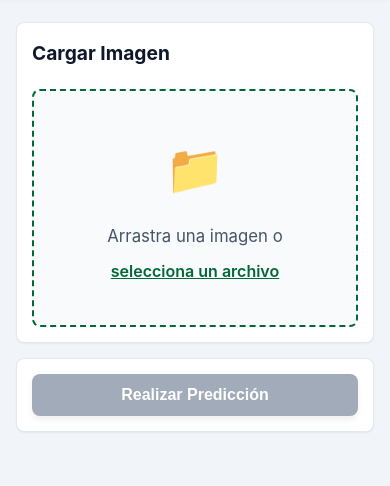
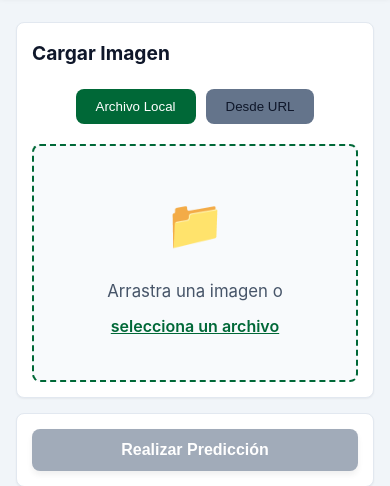
Before and after one commit to LionVz/detector-manos-svmv, a Flask app: page / in a window 390 px wide. Shown: the part 86-572 px from the top of the page. Run offline with Flask 3, Linux system fonts and the light colour scheme; parts of the project's set-up code (start-up, migrations or seed data) failed here and were passed over.

Commit message:
feat: Add MobileNet trained model for hand detection

```diff
--- a/app.py
+++ b/app.py
@@ -4,33 +4,44 @@ import uuid
 import pickle
 import cv2
 import numpy as np
-from skimage.feature import hog
+import urllib.request
+import tensorflow as tf
+from tensorflow.keras.applications.mobilenet_v2 import preprocess_input
+from flask_cors import CORS
 
 app = Flask(__name__)
+CORS(app)
 app.config["UPLOAD_FOLDER"] = "uploads"
 os.makedirs(app.config["UPLOAD_FOLDER"], exist_ok=True)
 
-# Cargar tu modelo .p
-with open("modelo_manos_svm.p", "rb") as f:
+# Cargar el modelo MobileNet .p
+with open("mobilenet_manos_model.p", "rb") as f:
     modelo = pickle.load(f)
 
-# Preprocesamiento EXACTO (como entrenaste)
+# Inicializar un dummy predict para forzar la carga del grafo en el hilo principal
+try:
+    _ = modelo.predict(np.zeros((1, 224, 224, 3)))
+except Exception as e:
+    print("Dummy predict failed, no problem:", e)
+
+# Preprocesamiento EXACTO para MobileNet
 def extract_features(image_path: str) -> np.ndarray:
-    img = cv2.imread(image_path, cv2.IMREAD_GRAYSCALE)
+    # 1. Leer imagen en color BGR
+    img = cv2.imread(image_path)
     if img is None:
         raise ValueError("No se pudo leer la imagen. Usa JPG/PNG/WEBP/BMP.")
 
-    img = cv2.resize(img, (128, 128))
-    img = img.astype(np.float32) / 255.0
+    # 2. Convertir BGR a RGB
+    img = cv2.cvtColor(img, cv2.COLOR_BGR2RGB)
 
-    feat = hog(
-        img,
-        orientations=16,
-        pixels_per_cell=(5, 5),
-        cells_per_block=(2, 2),
-        block_norm="L2-Hys"
-    )
-    return feat
+    # 3. Redimensionar a (224, 224) para MobileNet
+    img = cv2.resize(img, (224, 224))
+
+    # 4. Preprocesamiento específico de MobileNetV2 (-1 a 1)
+    img_array = np.expand_dims(img, axis=0) # Shape: (1, 224, 224, 3)
+    img_preprocessed = preprocess_input(img_array)
+
+    return img_preprocessed
 
 @app.route("/", methods=["GET"])
 def home():
@@ -38,40 +49,61 @@ def home():
 
 @app.route("/predict", methods=["POST"])
 def predict():
-    if "image" not in request.files:
-        return jsonify({"error": "No se envió el archivo (campo 'image')."}), 400
+    # 1. Comprobar si se envió una URL
+    if "image_url" in request.form and request.form["image_url"].strip() != "":
+        image_url = request.form["image_url"].strip()
+        try:
+            # Añadir headers para simular un navegador real y evitar errores 403 Forbidden
+            req = urllib.request.Request(
+                image_url,
+                data=None,
+                headers={
+                    'User-Agent': 'Mozilla/5.0 (Windows NT 10.0; Win64; x64) AppleWebKit/537.36 (KHTML, like Gecko) Chrome/120.0.0.0 Safari/537.36'
+                }
+            )
 
-    file = request.files["image"]
-    if not file or file.filename.strip() == "":
-        return jsonify({"error": "No seleccionaste ningún archivo."}), 400
+            # Obtener extensión de la URL o usar .jpg por defecto
+            ext = os.path.splitext(image_url)[1].lower()
+            if ext not in [".jpg", ".jpeg", ".png", ".webp", ".bmp"]:
+                ext = ".jpg" # Asumir jpg si no tiene extensión clara en la url
 
-    ext = os.path.splitext(file.filename)[1].lower()
-    if ext not in [".jpg", ".jpeg", ".png", ".webp", ".bmp"]:
-        return jsonify({"error": "Formato no soportado. Usa JPG/PNG/WEBP/BMP."}), 400
+            filename = f"{uuid.uuid4().hex}{ext}"
+            path = os.path.join(app.config["UPLOAD_FOLDER"], filename)
 
-    filename = f"{uuid.uuid4().hex}{ext}"
-    path = os.path.join(app.config["UPLOAD_FOLDER"], filename)
-    file.save(path)
+            with urllib.request.urlopen(req, timeout=10) as response, open(path, 'wb') as out_file:
+                data = response.read()
+                out_file.write(data)
+
+        except Exception as e:
+            print("ERROR DESCARGANDO URL:", e)
+            return jsonify({"error": "No se pudo descargar la imagen desde la URL proporcionada."}), 400
+
+    # 2. Comprobar si se envió un archivo local
+    elif "image" in request.files and request.files["image"].filename.strip() != "":
+        file = request.files["image"]
+        ext = os.path.splitext(file.filename)[1].lower()
+        if ext not in [".jpg", ".jpeg", ".png", ".webp", ".bmp"]:
+            return jsonify({"error": "Formato no soportado. Usa JPG/PNG/WEBP/BMP."}), 400
+
+        filename = f"{uuid.uuid4().hex}{ext}"
+        path = os.path.join(app.config["UPLOAD_FOLDER"], filename)
+        file.save(path)
+
+    else:
+        return jsonify({"error": "No se envió ninguna imagen ni URL."}), 400
 
     try:
-        feat = extract_features(path)
+        img_preprocessed = extract_features(path)
 
-        # ✅ Si el modelo tiene probas, úsalo (mejor)
-        if hasattr(modelo, "predict_proba"):
-            proba = modelo.predict_proba([feat])[0]
-            idx = int(np.argmax(proba))
-            conf = float(np.max(proba))
-            pred_class = int(modelo.classes_[idx])
+        # Hacer predicción con Keras
+        proba = modelo.predict(img_preprocessed)[0] # Shape: (2,)
 
-        else:
-            # ✅ fallback: decision_function -> prob aproximada
-            decision = float(modelo.decision_function([feat])[0])
-            pred_class = int(modelo.predict([feat])[0])
-            conf = float(1.0 / (1.0 + np.exp(-abs(decision))))  # 0..1
+        # Obtener clase con mayor probabilidad
+        idx = int(np.argmax(proba))
+        conf = float(np.max(proba))
 
-        # ✅ Mapeo correcto según tu entrenamiento
-        # 0 = ManoAbierta, 1 = ManoCerrada
-        classification = "Abierta" if pred_class == 0 else "Cerrada"
+        # ✅ Mapeo correcto asumiendo que el output 0 es ManoAbierta y 1 es ManoCerrada
+        classification = "Abierta" if idx == 0 else "Cerrada"
 
         # Umbral (ajústalo según tus pruebas)
         threshold = 0.60
--- a/static/script.js
+++ b/static/script.js
@@ -1,6 +1,11 @@
 // Elementos del DOM
 const uploadArea = document.getElementById('uploadArea');
+const urlArea = document.getElementById('urlArea');
 const imageInput = document.getElementById('imageInput');
+const urlInput = document.getElementById('urlInput');
+const btnLoadUrl = document.getElementById('btnLoadUrl');
+const tabLocal = document.getElementById('tabLocal');
+const tabUrl = document.getElementById('tabUrl');
 const previewImage = document.getElementById('previewImage');
 const previewSection = document.getElementById('previewSection');
 const clearButton = document.getElementById('clearButton');
@@ -28,7 +33,27 @@ const statCount = document.getElementById('statCount');
 const statConfidence = document.getElementById('statConfidence');
 
 let selectedFile = null;
+let selectedUrl = null;
 let processedCount = 0;
+
+// Tabs Logic
+if (tabLocal && tabUrl) {
+  tabLocal.addEventListener('click', () => {
+    tabLocal.classList.add('active');
+    tabUrl.classList.remove('active');
+    uploadArea.style.display = 'block';
+    urlArea.style.display = 'none';
+    clearSelections();
+  });
+
+  tabUrl.addEventListener('click', () => {
+    tabUrl.classList.add('active');
+    tabLocal.classList.remove('active');
+    uploadArea.style.display = 'none';
+    urlArea.style.display = 'block';
+    clearSelections();
+  });
+}
 
 // Drag & drop
 uploadArea.addEventListener('dragover', (e) => {
@@ -47,13 +72,29 @@ uploadArea.addEventListener('drop', (e) => {
   if (files.length > 0) handleFileSelect(files[0]);
 });
 
-uploadArea.addEventListener('click', () => imageInput.click());
+uploadArea.addEventListener('click', (e) => {
+  if (e.target !== imageInput) {
+    imageInput.click();
+  }
+});
 
 imageInput.addEventListener('change', (e) => {
   if (e.target.files.length > 0) handleFileSelect(e.target.files[0]);
 });
 
-// Validación + preview
+// URL Logic
+if (btnLoadUrl) {
+  btnLoadUrl.addEventListener('click', () => {
+    const url = urlInput.value.trim();
+    if (url) {
+      handleUrlSelect(url);
+    } else {
+      showError('Por favor ingresa una URL válida');
+    }
+  });
+}
+
+// Validación + preview Archivo
 function handleFileSelect(file) {
   if (!file.type.startsWith('image/')) {
     showError('Por favor selecciona una imagen válida (JPG, PNG, etc.)');
@@ -65,9 +106,29 @@ function handleFileSelect(file) {
   }
 
   selectedFile = file;
+  selectedUrl = null;
   displayPreview(file);
   hideError();
   predictButton.disabled = false;
+}
+
+// Validación + preview URL
+function handleUrlSelect(url) {
+  selectedUrl = url;
+  selectedFile = null;
+
+  // Mostramos directamente la imagen de la URL
+  previewImage.src = url;
+  previewImage.onerror = () => {
+    showError('No se pudo cargar la imagen desde la URL. Verifica que sea un enlace directo a una imagen válida.');
+    clearSelections();
+  };
+  previewImage.onload = () => {
+    previewSection.style.display = 'block';
+    resultSection.style.display = 'none';
+    hideError();
+    predictButton.disabled = false;
+  };
 }
 
 function displayPreview(file) {
@@ -80,21 +141,27 @@ function displayPreview(file) {
   reader.readAsDataURL(file);
 }
 
-// Limpiar
-clearButton.addEventListener('click', () => {
+// Limpiar Selecciones
+function clearSelections() {
   selectedFile = null;
-  imageInput.value = '';
+  selectedUrl = null;
+  if (imageInput) imageInput.value = '';
+  if (urlInput) urlInput.value = '';
   previewSection.style.display = 'none';
   resultSection.style.display = 'none';
   errorSection.style.display = 'none';
   resetFeedback();
   predictButton.disabled = true;
-});
+  previewImage.src = '';
+}
+
+// Limpiar Botón
+clearButton.addEventListener('click', clearSelections);
 
 // Predict
 predictButton.addEventListener('click', async () => {
-  if (!selectedFile) {
-    showError('Por favor selecciona una imagen');
+  if (!selectedFile && !selectedUrl) {
+    showError('Por favor selecciona una imagen o ingresa una URL');
     return;
   }
 
@@ -103,7 +170,11 @@ predictButton.addEventListener('click', async () => {
 
   try {
     const formData = new FormData();
+    if (selectedFile) {
       formData.append('image', selectedFile);
+    } else if (selectedUrl) {
+      formData.append('image_url', selectedUrl);
+    }
 
     const response = await fetch('/predict', { method: 'POST', body: formData });
     const result = await response.json();
@@ -160,7 +231,7 @@ function displayResult(result) {
   resultDetails.innerHTML = `
     <p><strong>Clasificación:</strong> ${result.classification}</p>
     <p><strong>Confianza:</strong> ${confidence}%</p>
-    <p><strong>Archivo:</strong> ${selectedFile.name}</p>
+    <p><strong>Fuente:</strong> ${selectedFile ? selectedFile.name : 'URL'}</p>
     <p><strong>Procesado:</strong> ${new Date().toLocaleTimeString('es-ES')}</p>
   `;
 
--- a/static/style.css
+++ b/static/style.css
@@ -202,6 +202,57 @@ body {
 
 .upload-icon {
     font-size: 3em;
+    margin-bottom: 15px;
+}
+
+.mt-2 {
+    margin-top: 10px;
+}
+
+/* Tabs */
+.tabs {
+    display: flex;
+    justify-content: center;
+    gap: 10px;
+    margin-bottom: 20px;
+}
+
+.tab-btn {
+    background-color: var(--secondary-color);
+    color: var(--text-color);
+    border: none;
+    padding: 10px 20px;
+    border-radius: 8px;
+    cursor: pointer;
+    font-weight: 500;
+    transition: all 0.3s ease;
+}
+
+.tab-btn:hover {
+    background-color: #cbd5e1;
+}
+
+.tab-btn.active {
+    background-color: var(--primary-color);
+    color: white;
+}
+
+.url-area {
+    border: 2px dashed #cbd5e1;
+    border-radius: 12px;
+    padding: 40px 20px;
+    text-align: center;
+    transition: all 0.3s ease;
+    background-color: var(--bg-color);
+    margin-bottom: 20px;
+}
+
+.form-input {
+    width: 100%;
+    padding: 10px;
+    border: 1px solid #cbd5e1;
+    border-radius: 8px;
+    font-size: 1rem;
     margin-bottom: 15px;
 }
 
--- a/templates/index.html
+++ b/templates/index.html
@@ -42,11 +42,26 @@
         <main class="main">
             <section class="upload-section card">
                 <h2>Cargar Imagen</h2>
+
+                <div class="tabs">
+                    <button id="tabLocal" class="tab-btn active">Archivo Local</button>
+                    <button id="tabUrl" class="tab-btn">Desde URL</button>
+                </div>
+
+                <!-- Contenedor Archivo Local -->
                 <div class="upload-area" id="uploadArea">
                     <div class="upload-icon">📁</div>
                     <p>Arrastra una imagen o</p>
                     <label for="imageInput" class="upload-label">selecciona un archivo</label>
                     <input type="file" id="imageInput" class="image-input" accept="image/*" />
+                </div>
+
+                <!-- Contenedor URL -->
+                <div class="url-area" id="urlArea" style="display: none;">
+                    <div class="upload-icon">🔗</div>
+                    <p>Ingresa la URL de la imagen:</p>
+                    <input type="url" id="urlInput" class="form-input" placeholder="https://ejemplo.com/imagen.jpg">
+                    <button id="btnLoadUrl" class="btn btn-secondary mt-2">Cargar URL</button>
                 </div>
             </section>
 
```
Also changed, not shown: 1 other file. Lines whose indentation alone changed are shown as unchanged.
